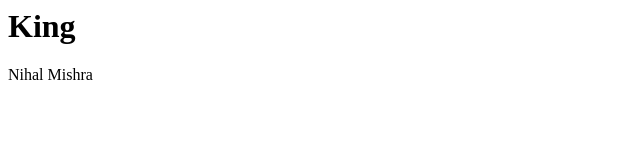
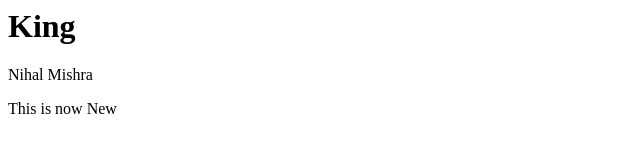
Before and after one commit to nihal-mishra/Coursera-Test-Site, a plain HTML site: page Site/index.html in a window 1280 px wide. Shown: the whole page, without its empty margins (0-640 px from the left). Drawn offline with Linux system fonts and the light colour scheme.

Commit message:
Minor Update

```diff
--- a/Site/index.html
+++ b/Site/index.html
@@ -9,6 +9,7 @@
     <p1>
         Nihal Mishra
     </p1>
+    <p>This is now New</p>
 </body>
 
 </html>
```
